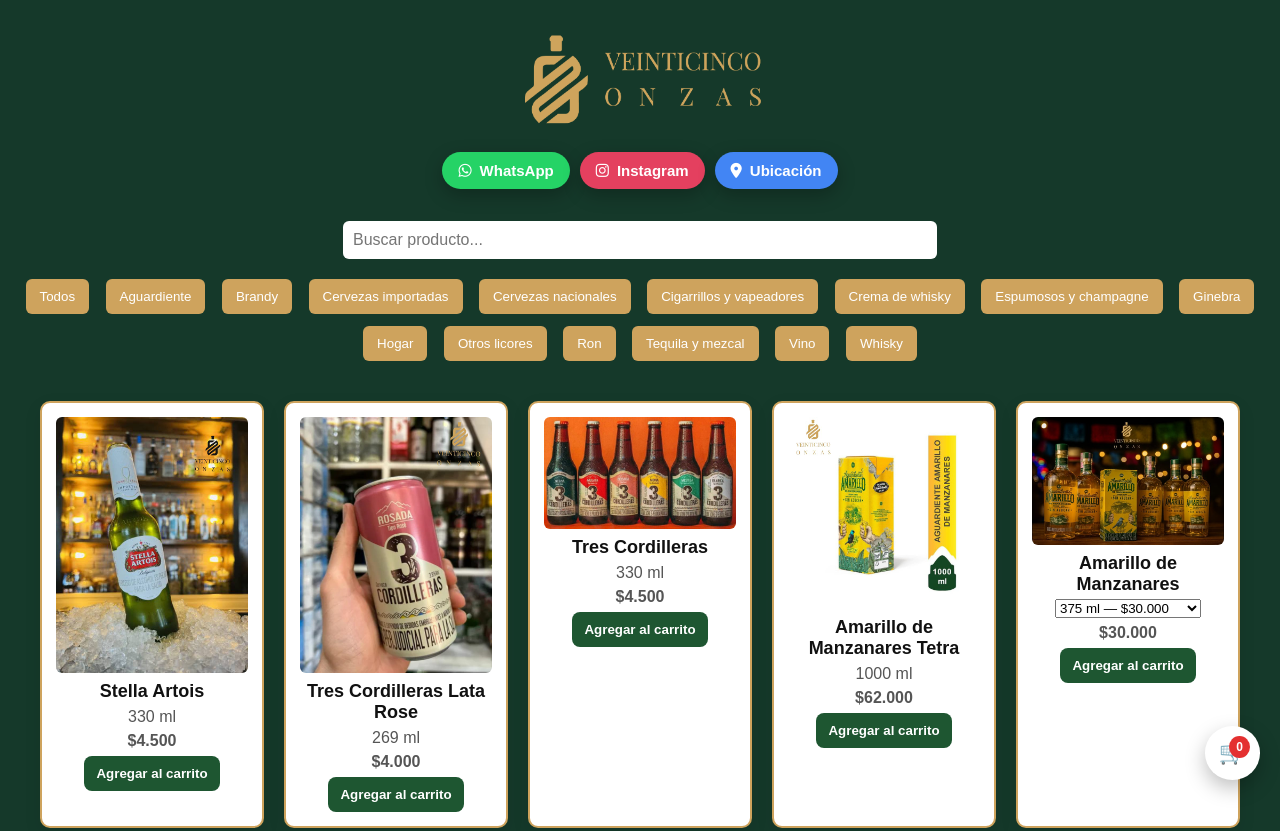
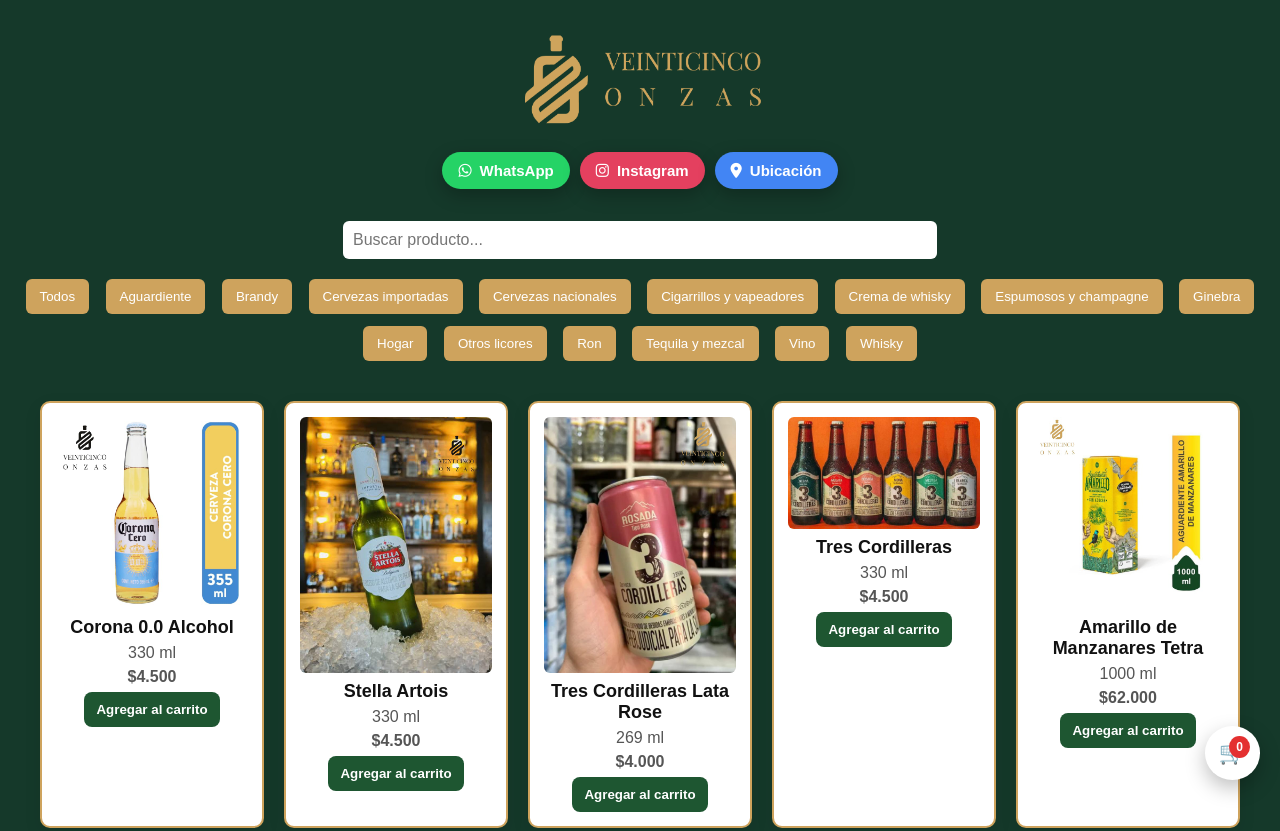
Before and after one commit to estebansabi/LICORERIA-25-ONZAS, a plain HTML site: page index.html in a window 1280 px wide. Shown: the top 831 px of the page. Drawn offline with Linux system fonts and the light colour scheme.

Commit message:
Update index.html

```diff
--- a/index.html
+++ b/index.html
@@ -158,6 +158,18 @@
  <!-- PRODUCTOS -->
 <div class="productos" id="lista-productos">
 
+  <!-- Corona 0.0 Alcohol 330ml -->
+<div class="producto cervezas-nacionales">
+  <img src="https://github.com/estebansabi/LICORERIA-25-ONZAS/blob/27f2389104588760791b3a831a0d90ff624d232a/cervezas_nacionales/coronacero.jpg.jpeg?raw=true"
+       alt="Corona 0.0 Alcohol 330ml">
+  <h3>Corona 0.0 Alcohol</h3>
+  <p>330 ml</p>
+  <p><strong>$4.500</strong></p>
+  <button onclick="agregarCarrito('Corona 0.0 Alcohol 330 ml', 4500)">
+    Agregar al carrito
+  </button>
+</div>
+
   <!-- Stella Artois 330ml -->
 <div class="producto cervezas-nacionales">
   <img src="https://github.com/estebansabi/LICORERIA-25-ONZAS/blob/88426d6cc18b7da9d605b6fa411be6edf0437e85/cervezas_nacionales/stella.jpg.jpeg?raw=true"
```
